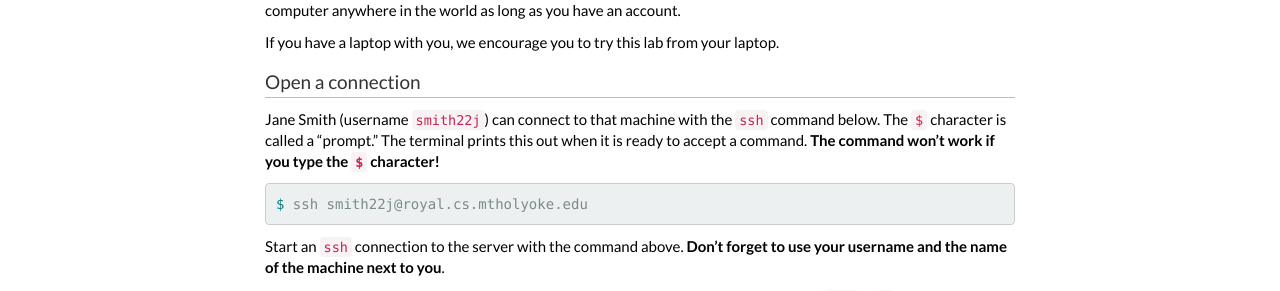
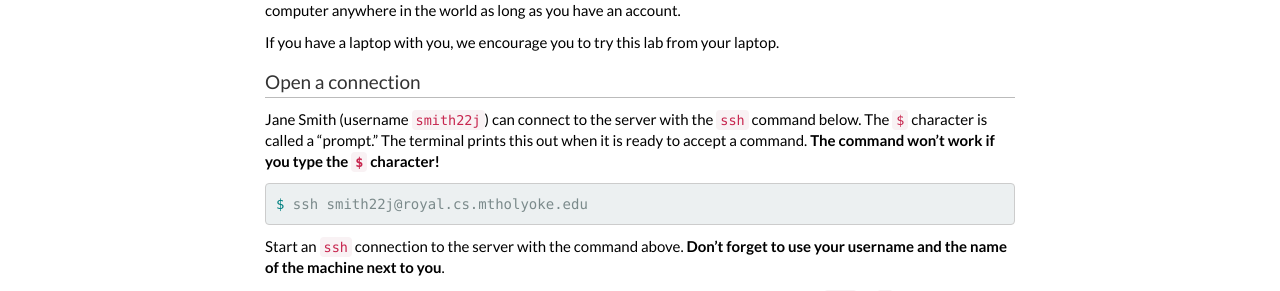
Before and after one commit to jlkarlen/itsterminal-gh-pages, a Jekyll site: the page built from step0.md, in a window 1280 px wide. Shown: the part 333-624 px from the top of the page. Built offline with Jekyll 4.4.1, drawn with Linux system fonts in a browser that asks for light colours; nearby versions of some CDN libraries; Markdown is read by kramdown in place of the engine named in the settings.

Commit message:
Update step0.md

```diff
--- a/step0.md
+++ b/step0.md
@@ -12,7 +12,7 @@ If you have a laptop with you, we encourage you to try this lab from your laptop
 
 #### Open a connection
 
-Jane Smith (username `smith22j`) can connect to that machine with the `ssh` command below. The `$` character is called a "prompt." The terminal prints this out when it is ready to accept a command. **The command won't work if you type the `$` character!**
+Jane Smith (username `smith22j`) can connect to the server with the `ssh` command below. The `$` character is called a "prompt." The terminal prints this out when it is ready to accept a command. **The command won't work if you type the `$` character!**
 
 {% highlight sh %}
 $ ssh smith22j@royal.cs.mtholyoke.edu
```
